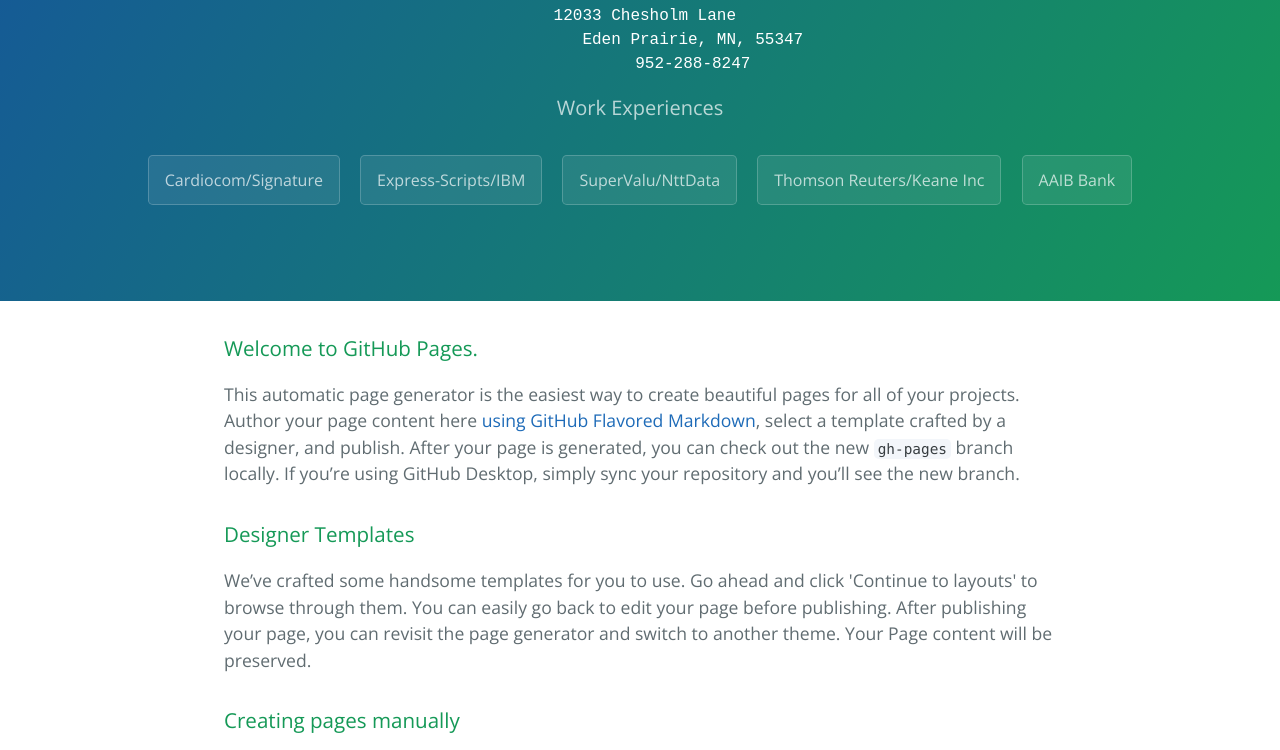
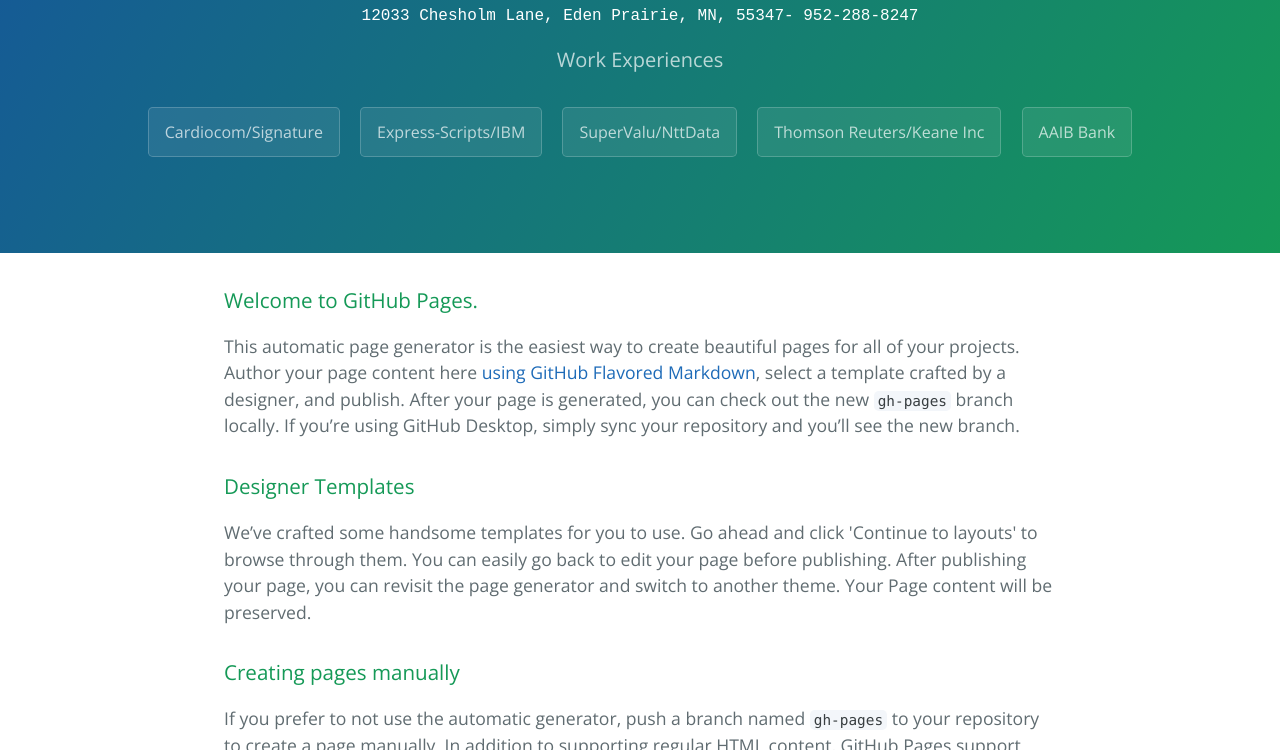
Before and after one commit to mhanafy1964/Learn, a plain HTML site: page index.html in a window 1280 px wide. Shown: the part 170-920 px from the top of the page. Drawn offline with nearby package versions, Linux system fonts and the light colour scheme.

```diff
--- a/index.html
+++ b/index.html
@@ -12,9 +12,7 @@
   <body>
     <section class="page-header">
       <h1 class="project-name">Mohamed H Hassan</h1>
-      <pre> 12033 Chesholm Lane
-           Eden Prairie, MN, 55347
-           952-288-8247</pre>
+      <pre>12033 Chesholm Lane, Eden Prairie, MN, 55347- 952-288-8247</pre>
       <h2 class="project-tagline">Work Experiences </h2>
       <a href="http://www.cardiocom.com/" class="btn">Cardiocom/Signature</a>
       <a href="https://www.express-scripts.com/index.html" class="btn">Express-Scripts/IBM</a>
```
